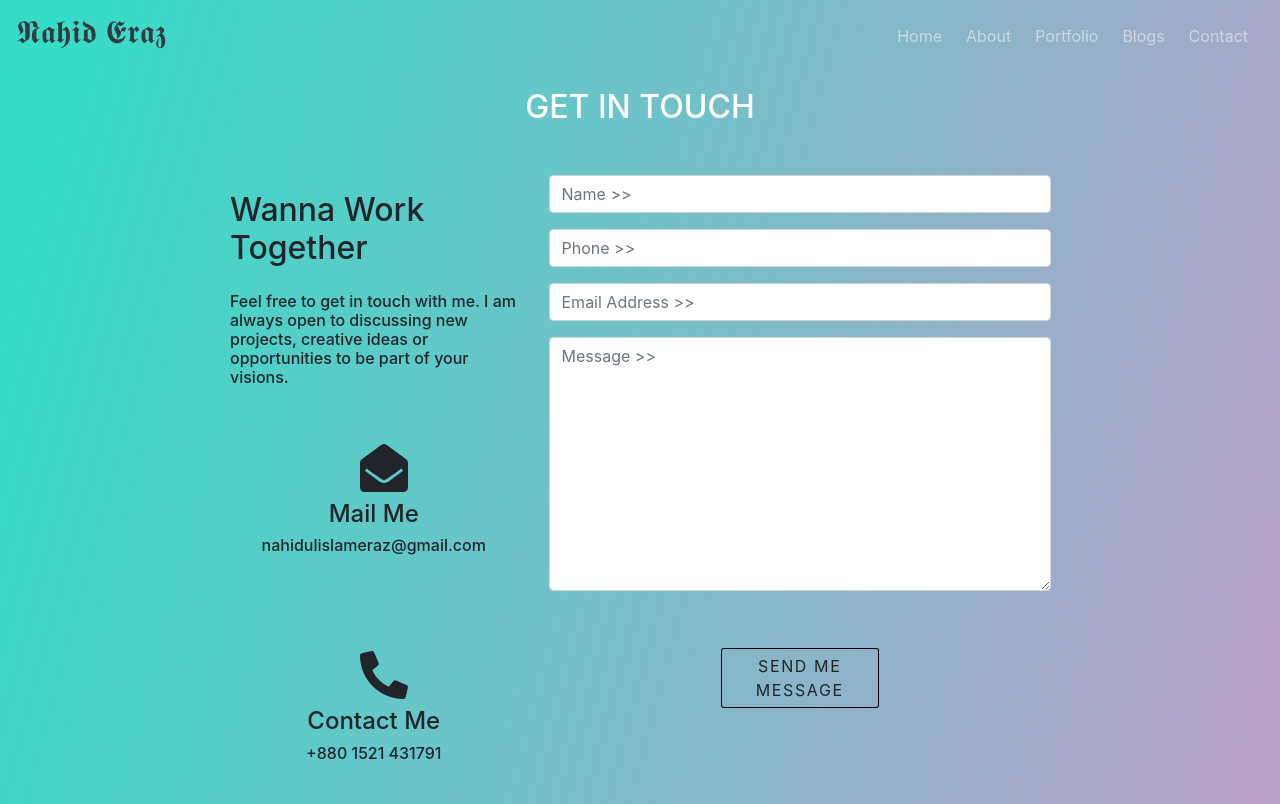
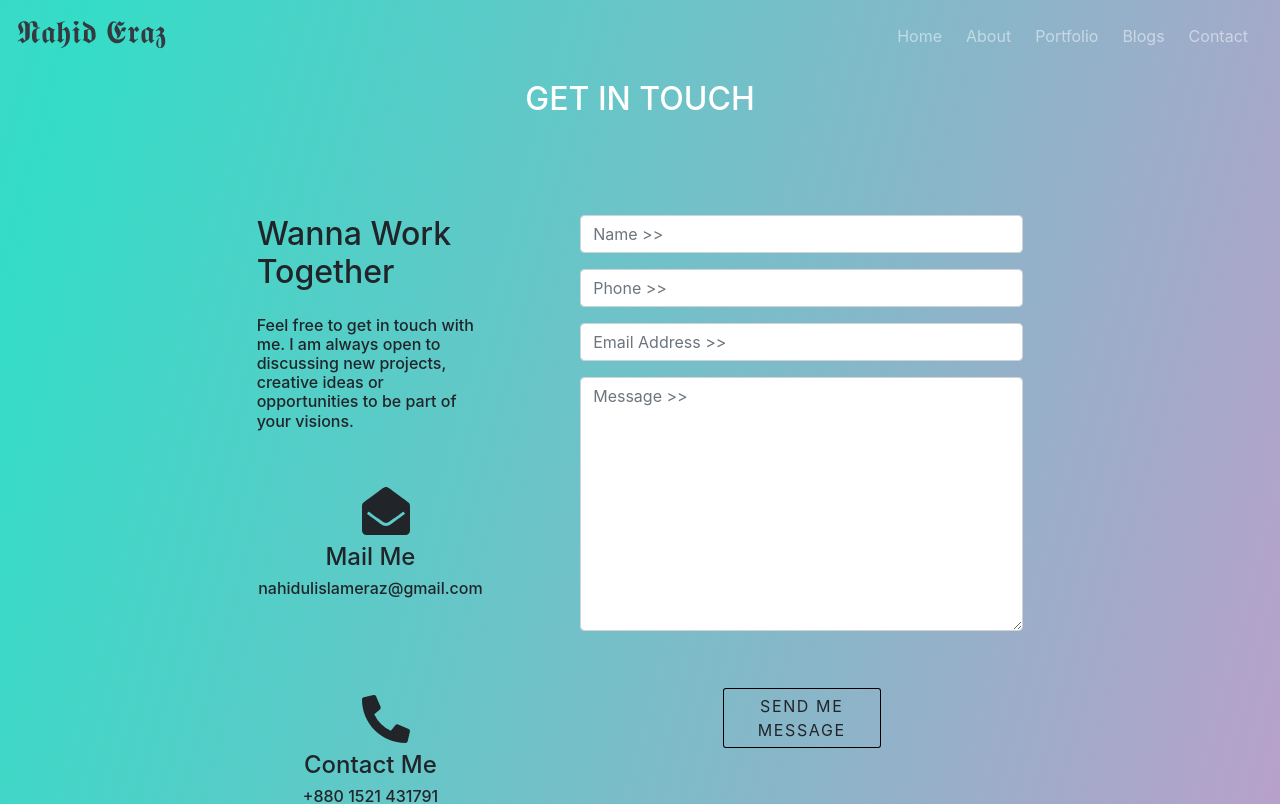
Before and after one commit to Nahid-Eraz/my-portfolio, a React (Create React App) app: page /contact in a window 1280 px wide. Shown: the top 804 px of the page. Built offline with nearby package versions, Linux system fonts and the light colour scheme.

Commit message:
little style done

```diff
--- a/src/components/Contact/Contact.js
+++ b/src/components/Contact/Contact.js
@@ -7,10 +7,10 @@ import Footer from '../Footer/Footer';
 const Contact = () => {
     return (
         <div>
-            <div className="m-3">
+            <div className="m-2">
                 <h2 style={{ color: 'white' }} className="text-center">GET IN TOUCH</h2>
                 <div className="row d-flex justify-content-center mt-5">
-                    <div className='col-md-3 me-5 p-3'>
+                    <div className='col-md-3 me-5 p-5'>
                         <h2>Wanna Work Together</h2>
                         <h6 className="mt-4">Feel free to get in touch with me. I am always open to discussing new projects, creative ideas or opportunities to be part of your visions.</h6>
                         <div className='container d-flex justify-content-evenly'>
@@ -32,7 +32,7 @@ const Contact = () => {
                             </div>
                         </div>
                     </div>
-                    <div className='col-md-5'>
+                    <div className='col-md-5 p-5'>
                         <ContactForm></ContactForm>
                     </div>
                 </div>
```
